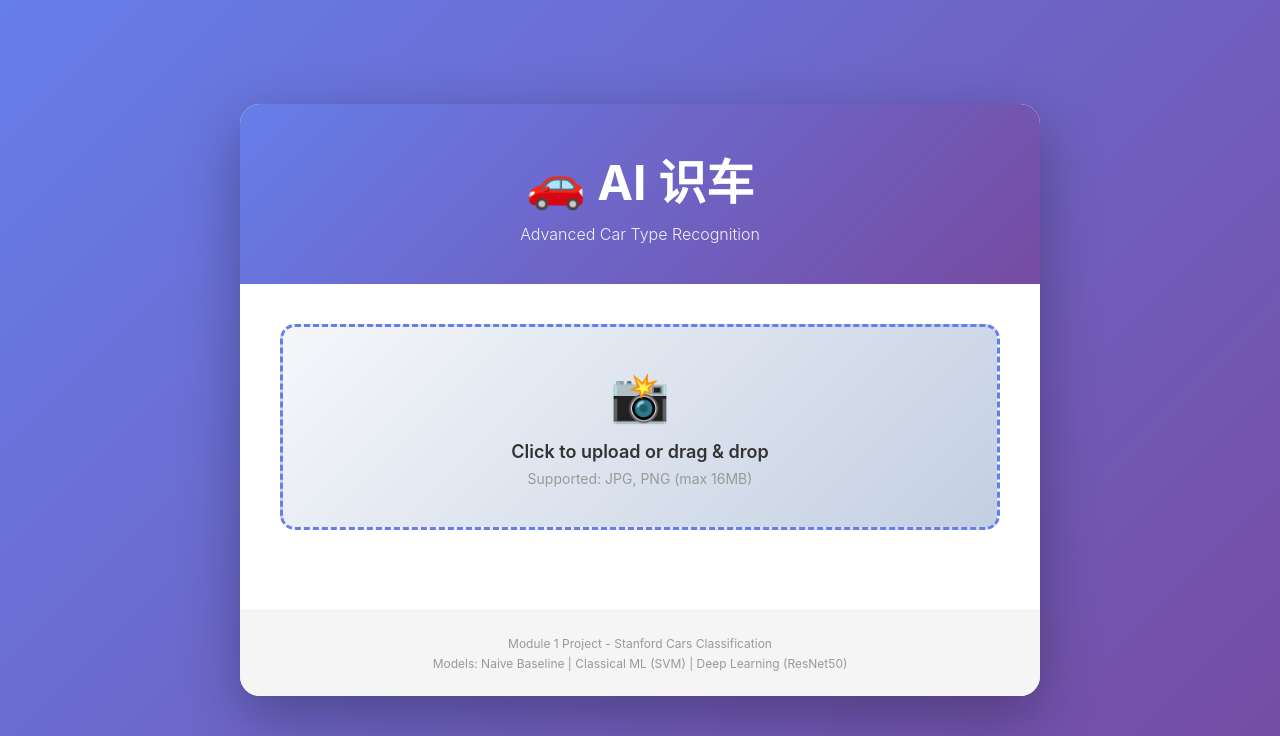
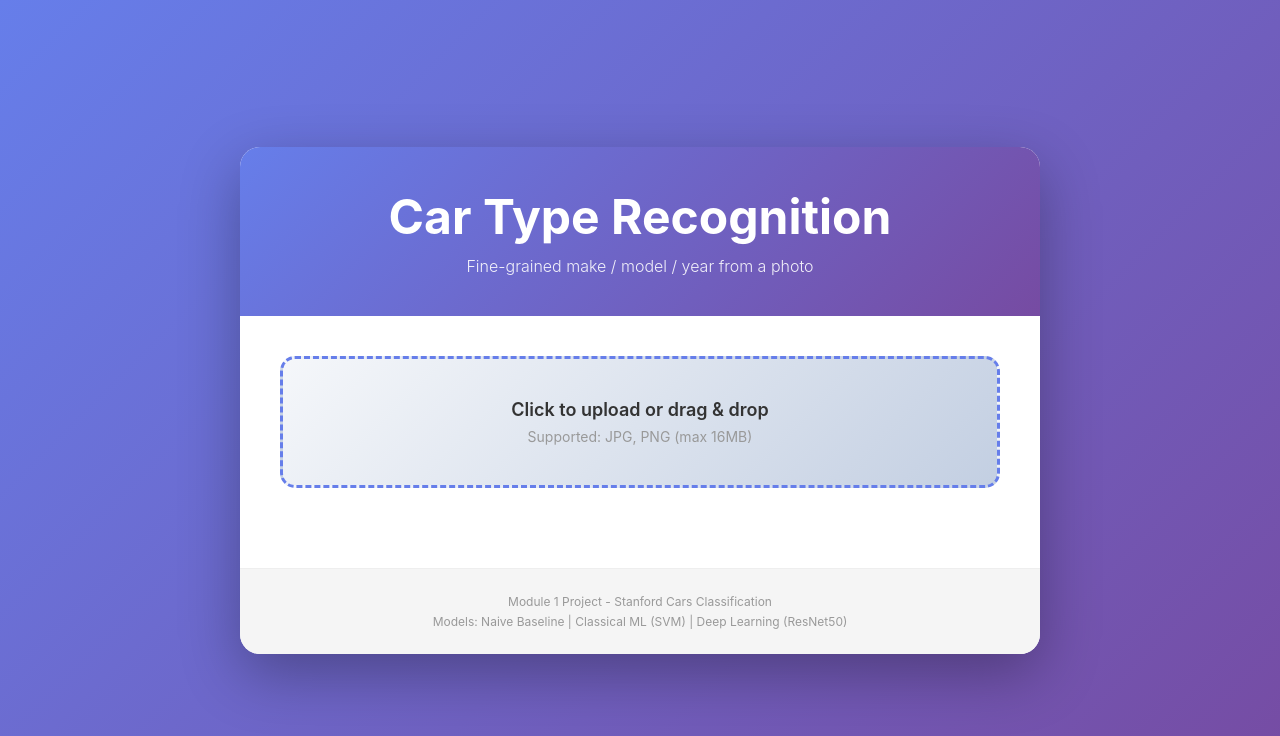
Before and after one commit to hanfuzhao/Module1-CarRecognition, a Flask app: page / in a window 1280 px wide. Shown: the top 736 px of the page. Run offline with Flask 3, Linux system fonts and the light colour scheme.

Commit message:
Remove emoji from docs and UI
Dropped the decorative emoji from the README header and the web UI (page
title, upload area, result headings, feedback icons). Kept the typographic
arrows and math symbols in the report, which are normal technical notation.
No functional change.

```diff
--- a/static/js/app.js
+++ b/static/js/app.js
@@ -107,7 +107,7 @@ document.addEventListener('DOMContentLoaded', function () {
             const confidence = (data.confidence * 100).toFixed(1);
 
             mainPrediction.innerHTML = `
-                <div class="prediction-label">🔍 Model Prediction</div>
+                <div class="prediction-label">Model Prediction</div>
                 <div class="prediction-item">${data.prediction}</div>
                 <div class="prediction-label">Confidence Score</div>
                 <div class="confidence-bar">
@@ -135,11 +135,10 @@ document.addEventListener('DOMContentLoaded', function () {
         if (data.feedback) {
             const fb = data.feedback;
             const feedbackClass = fb.level === 'low_confidence' ? 'low_confidence' : 'confident';
-            const icon = fb.level === 'low_confidence' ? '⚠️' : '✅';
 
             feedbackBox.className = `feedback-box ${feedbackClass}`;
             feedbackBox.innerHTML = `
-                <p>${icon} ${fb.message}</p>
+                <p>${fb.message}</p>
                 ${fb.suggestion ? `<div class="feedback-suggestion">${fb.suggestion}</div>` : ''}
             `;
         }
--- a/templates/index.html
+++ b/templates/index.html
@@ -9,16 +9,15 @@
 <body>
     <div class="container">
         <header class="header">
-            <h1>🚗 AI 识车</h1>
-            <p class="subtitle">Advanced Car Type Recognition</p>
+            <h1>Car Type Recognition</h1>
+            <p class="subtitle">Fine-grained make / model / year from a photo</p>
         </header>
 
         <main class="main-content">
             <div class="upload-section">
                 <div class="upload-box" id="uploadBox">
                     <input type="file" id="imageInput" accept="image/*" style="display:none">
-                    <div class="upload-icon">📸</div>
-                    <p class="upload-text">Click to upload or drag & drop</p>
+                    <p class="upload-text">Click to upload or drag &amp; drop</p>
                     <p class="upload-hint">Supported: JPG, PNG (max 16MB)</p>
                 </div>
                 <div id="imagePreview" class="image-preview" style="display:none;">
@@ -29,7 +28,7 @@
 
             <div id="results" class="results-section" style="display:none;">
                 <div class="result-card">
-                    <h2>🎯 Prediction Result</h2>
+                    <h2>Prediction Result</h2>
                     <div class="prediction-box">
                         <div id="mainPrediction"></div>
                     </div>
```
Also changed, not shown: README.md.
